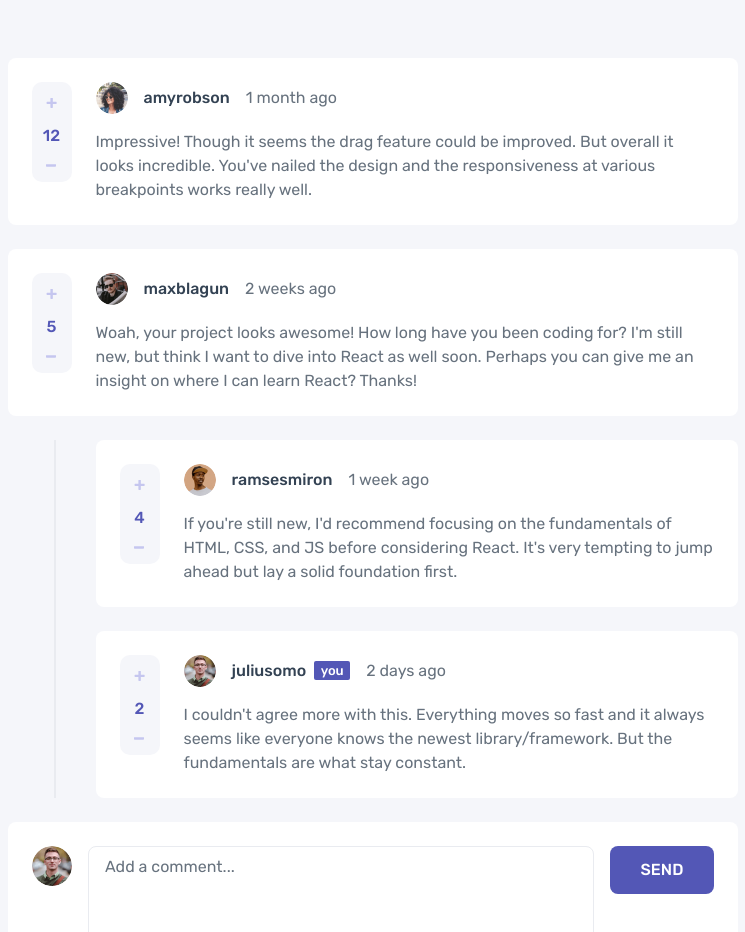
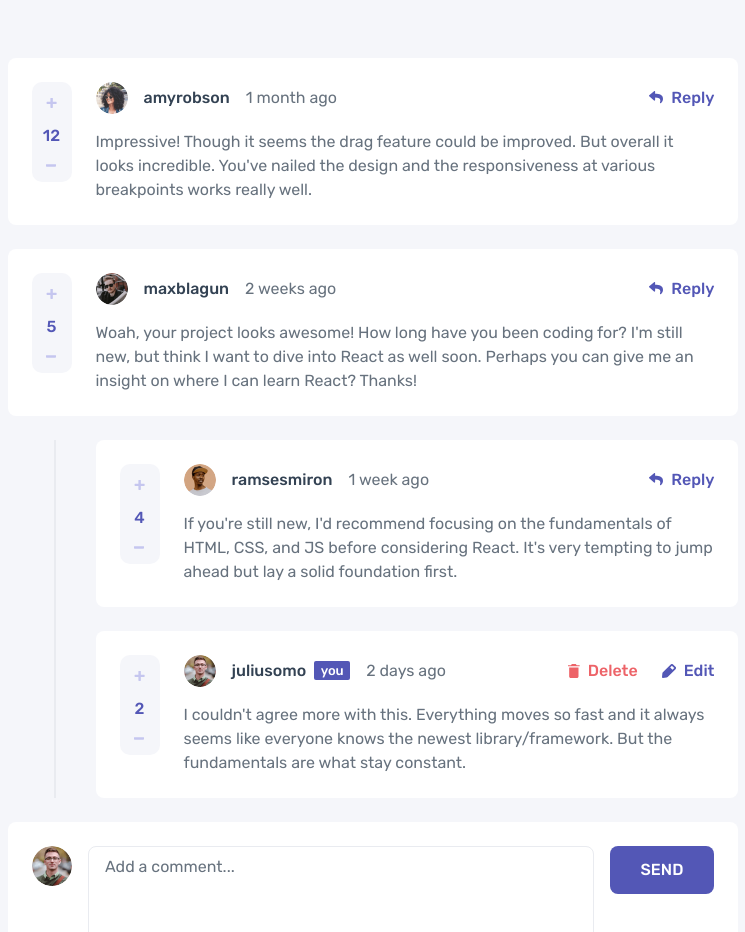
Before and after one commit to g-akca/interactive-comments-section, a React (Vite) app: page / in a window 1280 px wide. Shown: the top 932 px of the page, without its empty margins (267-1012 px from the left). Built offline with nearby package versions, Linux system fonts and the light colour scheme.

Commit message:
Add tablet responsive CommentHeader styles

```diff
--- a/src/components/CommentHeader.jsx
+++ b/src/components/CommentHeader.jsx
@@ -1,10 +1,16 @@
-function CommentHeader({ createdAt, user, isOwn }) {
+import DeleteButton from "./DeleteButton";
+import EditButton from "./EditButton";
+import ReplyButton from "./ReplyButton";
+
+function CommentHeader({ createdAt, user, isOwn, onReply, onDelete, onEdit }) {
   return (
+    <div className="flex gap-4 justify-between">
       <div className="flex gap-4 items-center">
         <img src={user.image.png} alt="Avatar image" className="w-8 aspect-square rounded-full" />
 
         <div className="flex gap-2 items-center">
           <span className="text-grey-800 font-medium">{user.username}</span>
+
           {isOwn && (
             <span className="w-9 h-4.75 bg-purple-600 rounded-xs flex justify-center items-center text-white font-medium lowercase text-[13px] leading-[120%]">You</span>
           )}
@@ -12,6 +18,18 @@ function CommentHeader({ createdAt, user, isOwn }) {
 
         <span>{createdAt}</span>
       </div>
+
+      <div className="hidden tablet:flex gap-6 items-center">
+        {isOwn ? (
+          <>
+            <DeleteButton onDelete={onDelete} />
+            <EditButton onClick={onEdit} />
+          </>
+        ) : (
+          <ReplyButton onClick={onReply} />
+        )}
+      </div>
+    </div>
   )
 }
 
```
Lines whose indentation alone changed are shown as unchanged.
